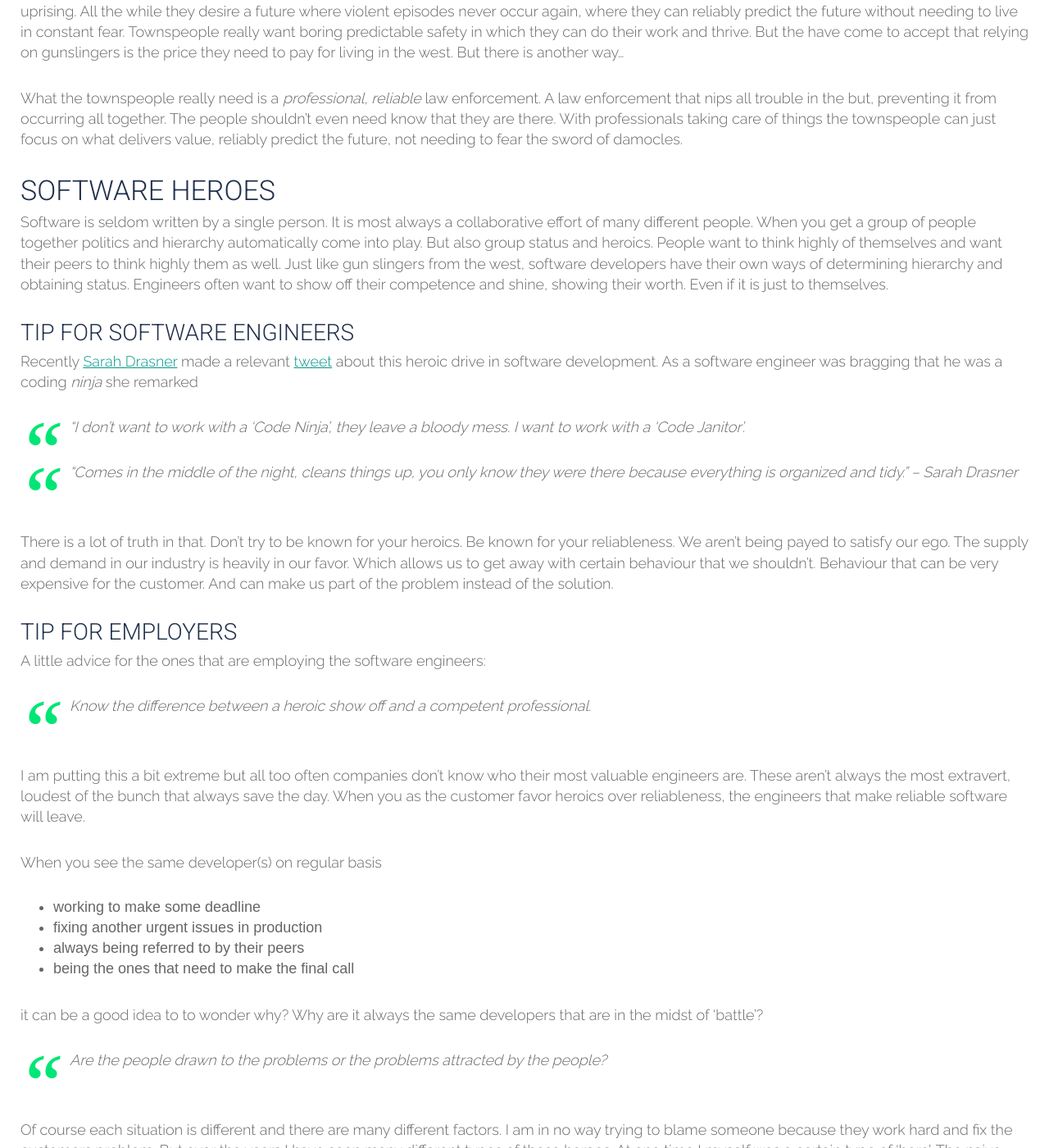
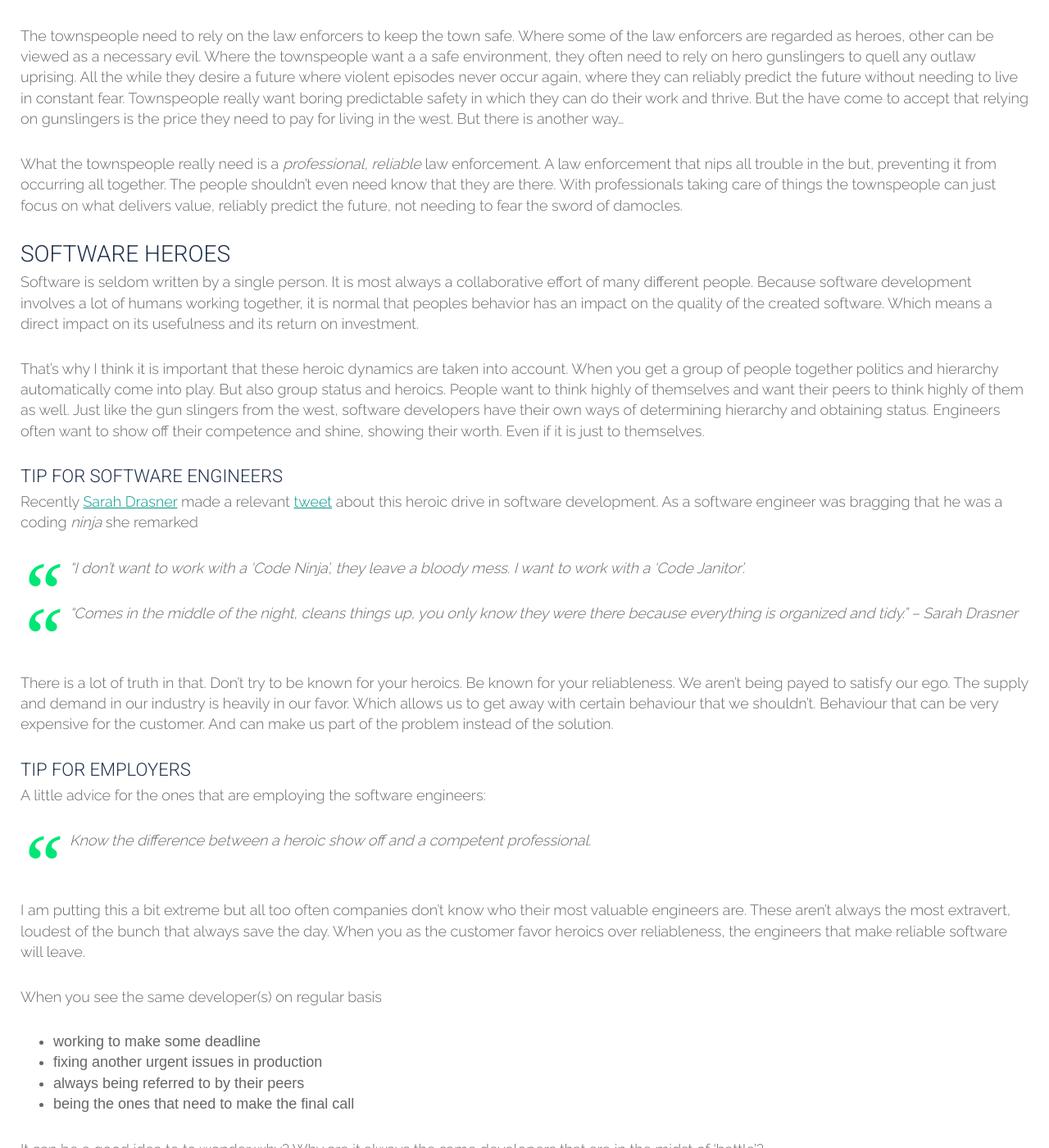
Before and after one commit to tripledio/tripledio.github.io, a Jekyll site: the page built from _posts/2018-05-20-Heroes.md, in a window 1280 px wide and 1400 px high, scrolled down 4364 px. Shown: the whole window at 82% size. Built offline with Jekyll 4.4.1, drawn with Linux system fonts in a browser that asks for light colours; some of the changed text lies outside the part shown.

Commit message:
clean up cocnlusiosn and layout

```diff
--- a/_posts/2018-05-20-Heroes.md
+++ b/_posts/2018-05-20-Heroes.md
@@ -27,6 +27,8 @@
 ### Types of heroes
 
 Now of course there are all kinds of different types of cowboys and gunslingers roaming the wild west. And there are different types of heroics in our software world as well. Some impacting primarily the software, others impacting primarily the development process. Using my wild west metaphor I have made a humble attempt to note down the different types of heroes that I myself have encountered over the years. However once I started down this trip through memory lane it got a bit out of hand. So I ended up splitting this post into different parts with this post is the general overview and general remarks. For each "pattern" I made a separate post that goes a bit into more detail.
+
+These little mental patterns I've defined for myself over the years have helped me to identify more quickly possible problematic situations. Hopefully these patterns can be useful to other as well. So when the déja vu feeling hits, we can act before things go south.
 
 _In the more detailed blog posts of the 'patterns' I have tried to elaborate on how I see the different types of heroes appear in the software industry. I have dared to put a label on a certain type of behaviour, knowing full well how dangerous and incomplete labels are. The labels serve as a placeholder, to have a language to name a certain type of behaviour. Not to put people in boxes. The aim is to label behaviour, not people._
 
@@ -94,11 +96,13 @@
  What the townspeople really need is a _professional, reliable_ law enforcement. A law enforcement that nips all trouble in the but, preventing it from occurring all together. The people shouldn't even need know that they are there. With professionals taking care of things the townspeople can just focus on what delivers value, reliably predict the future, not needing to fear the sword of damocles.
 
 
-## Software heroes
+### Software heroes
 
-Software is seldom written by a single person. It is most always a collaborative effort of many different people. When you get a group of people together politics and hierarchy automatically come into play. But also group status and heroics. People want to think highly of themselves and want their peers to think highly them as well. Just like gun slingers from the west, software developers have their own ways of determining hierarchy and obtaining status. Engineers often want to show off their competence and shine, showing their worth. Even if it is just to themselves.
+Software is seldom written by a single person. It is most always a collaborative effort of many different people. Because software development involves a lot of humans working together, it is normal that peoples behavior has an impact on the quality of the created software. Which means a direct impact on its usefulness and its return on investment.
 
-### Tip for Software engineers
+That's why I think it is important that these heroic dynamics are taken into account. When you get a group of people together politics and hierarchy automatically come into play. But also group status and heroics. People want to think highly of themselves and want their peers to think highly of them as well. Just like the gun slingers from the west, software developers have their own ways of determining hierarchy and obtaining status. Engineers often want to show off their competence and shine, showing their worth. Even if it is just to themselves.
+
+#### Tip for Software engineers
 
  Recently [Sarah Drasner](https://twitter.com/sarah_edo) made a relevant [tweet](https://twitter.com/sarah_edo/status/991421712989208576) about this heroic drive in software development. As a software engineer was bragging that he was a coding *ninja* she remarked
 
@@ -108,7 +112,7 @@
 
 There is a lot of truth in that. Don't try to be known for your heroics. Be known for your reliableness. We aren't being payed to satisfy our ego. The supply and demand in our industry is heavily in our favor. Which allows us to get away with certain behaviour that we shouldn't. Behaviour that can be very expensive for the customer. And can make us part of the problem instead of the solution.
 
-### Tip for employers
+#### Tip for Employers
 
 A little advice for the ones that are employing the software engineers:
 
--- a/_posts/2018-05-20-YoungBuck.md
+++ b/_posts/2018-05-20-YoungBuck.md
@@ -14,7 +14,7 @@
 
 The young bucks mainly see themselves as a hero, or they aspire to be one. Their eagerness to make it in the wild west often makes them vulnerable to being used as canon fodder and doing someone else dirty work. A third party might misuse their sense of heroics for their own gain, exploiting that they don't know any better yet.
 
-## Young consultants
+### Young consultants
 
 In the software world I have seen these 'young buck' hero typically in a consulting context. The young developers, with little experience, starting with a consultancy firm. They are the ones the most easy to convince that they need to put in the time, work hard, pull late nighters, work in the weekends, in order to make that big deadline. This often happens on some fixed-prize waterfall project that was bound to fail from the start.  ( Yes, people still do big waterfall projects. Remember Obama care? [^obama-cio] )
 
@@ -22,13 +22,13 @@
 
 Now of course you don't have to be young to be a young buck. But it helps ;)
 
-## Pride
+### Pride
 
 It is precisely that sense of taking pride in doing 'heroic' deeds that categorizes them for me as the young buck. Of course I've  seen many older consultants participate on yet another project with crazy arbitrary, deadlines. But usually they have long lost the pride aspect or any illusion that they are being professional. They are doing it because it pays the bills or advances their career with the boss. They do it consciously, knowing full well that what they are doing and where it leads to.
 
 The young buck hero was for me what Sandro Mancuso discussed in a very recognizable way in chapter 5 of his book [The Software Craftsman](https://www.amazon.com/Software-Craftsman-Professionalism-Pragmatism-Robert/dp/0134052501/) [^sandroBook]. Being a hero may make you feel good about yourself, give you the sense that you are saving the day, that you are one of the hard workers, one of the professionals...
 
-## The software
+### The software
 
 Even if the deadline is met the customer is often left with very poorly written software which a high maintenance cost. Did I mention Obama care[^obama-cbs]? I could of course mention a lot of belgian projects as well. The young bucks may feel like heroes while they are rushing for the deadline, doing quick fixes, patch job after path job in production but in the long run it is the software that suffers and the customer that will overpay for a low quality product. Because it is more important _how_ a job was done, than that the job was done. Because as we all know, software always changes, and is never 'done'. And that is a good thing. There should be life _possible_ for the software after a deadline.[^constructionTale]
 
@@ -40,7 +40,7 @@
 
 There is a benefit to all of this for the young bucks. It is called **experience**. If they are paying attention they learn how *not* to run a software project. And why best practices of software design are best practices. It will allow them to learn and to avoid being exploited in the future.
 
-## Professionalism
+### Professionalism
 
 To those young bucks out there, who are in their first rodeo, let me make it clear that working hard no matter what does not make you a professional. Not even if you 'make' the deadline by working 16 hours a day.
 
@@ -48,7 +48,7 @@
 
 Don't kid yourself. Don't allow others to give you sense of guilt because you aren't there with them on that crazy deadline.  While it may be a heroic thing to do, it is often also a stupid thing to do. As 'heroics' things often are. It would have been much better if the heroics never were necessary. That the job was just predictable steadiness, without any heroic battles...
 
-## The time for heroics
+### The time for heroics
 
 Of course sometimes things can still go wrong in production. An urgent intervention can be needed.  But this should really be an exceptional case. And when it does happen, it should be dealt with swiftly. With a thorough post morten so that we learn how to avoid this in the future, making sure _it does not happen again_. Because we don't want to let the exceptional become the normal.
 
@@ -56,9 +56,9 @@
 
 As someone at the start of their career, finally playing with the big boys, working on real big and important projects, it may seem perfectly reasonable to work hard from deadline to deadline. No more time for academic discussions. The customer wants it now! This is the real world!
 
-## Conclusion
+### Conclusion
 
-For a **young buck** this may feel like doing the right thing. Working hard, making deadlines, saving the day. But seen from some distance they are just creating another mess. Delivering low quality software and potentially causing a lot of damage. Luckily just like with young cowboys, if they survive the battles after a while they become experienced gunslingers who won't fight a needless fight or get played for a fool.
+For a **young buck** this may feel like doing the right thing. Working hard, making deadlines, saving the day. But seen from a distance it is just another software mess under construction. Delivering low quality software and potentially causing a lot of damage to the firm. Luckily just like with young cowboys, if they survive the battles after a while they become experienced gunslingers who won't fight a needless fight or get played for a fool.
 
 **References**
 
```
Also changed, not shown: other parts of _posts/2018-05-20-Heroes.md (+3 -8 lines), _posts/2018-05-14-Bully.md (+12 -9 lines), _posts/2018-05-20-LocalHero.md (+16 -14 lines).
